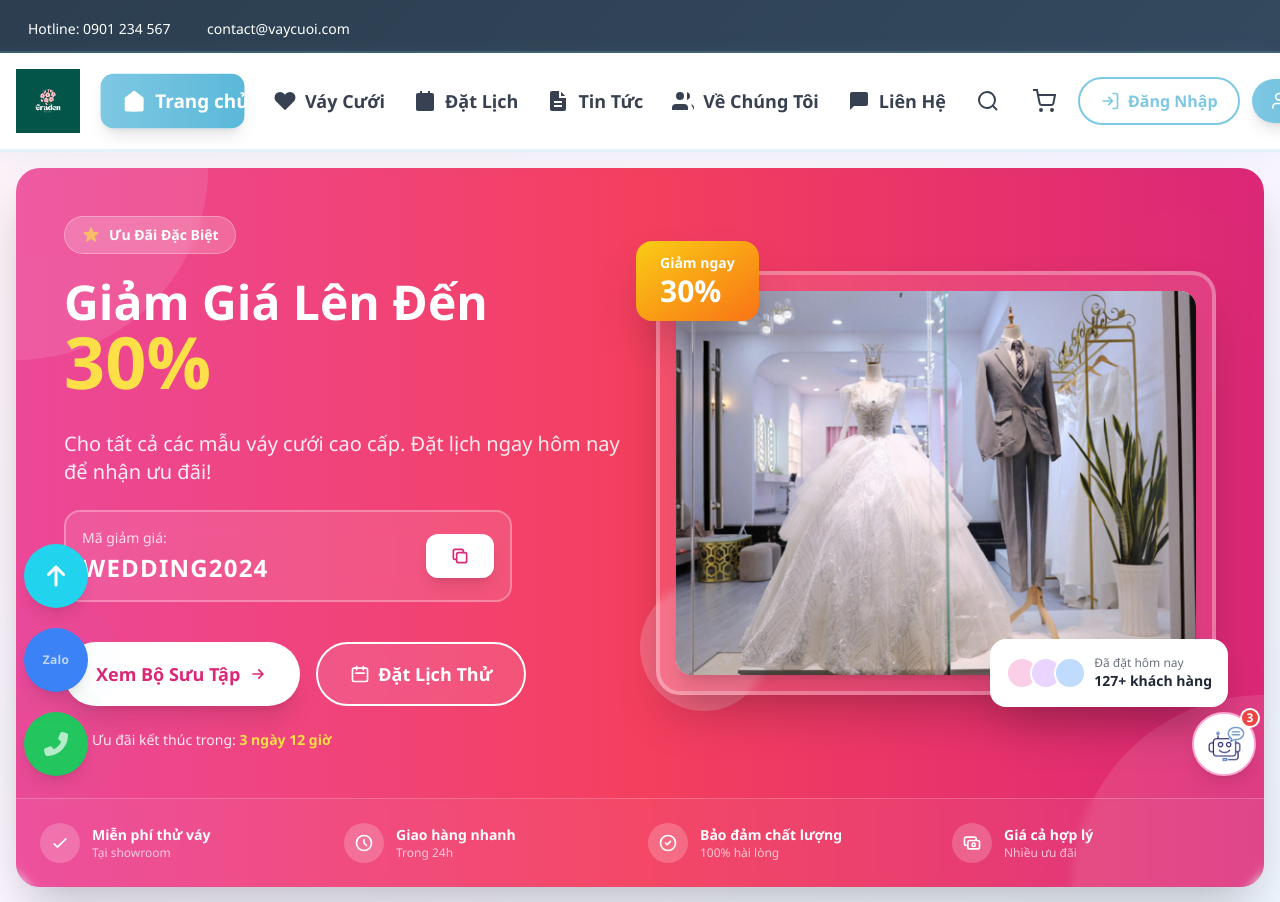
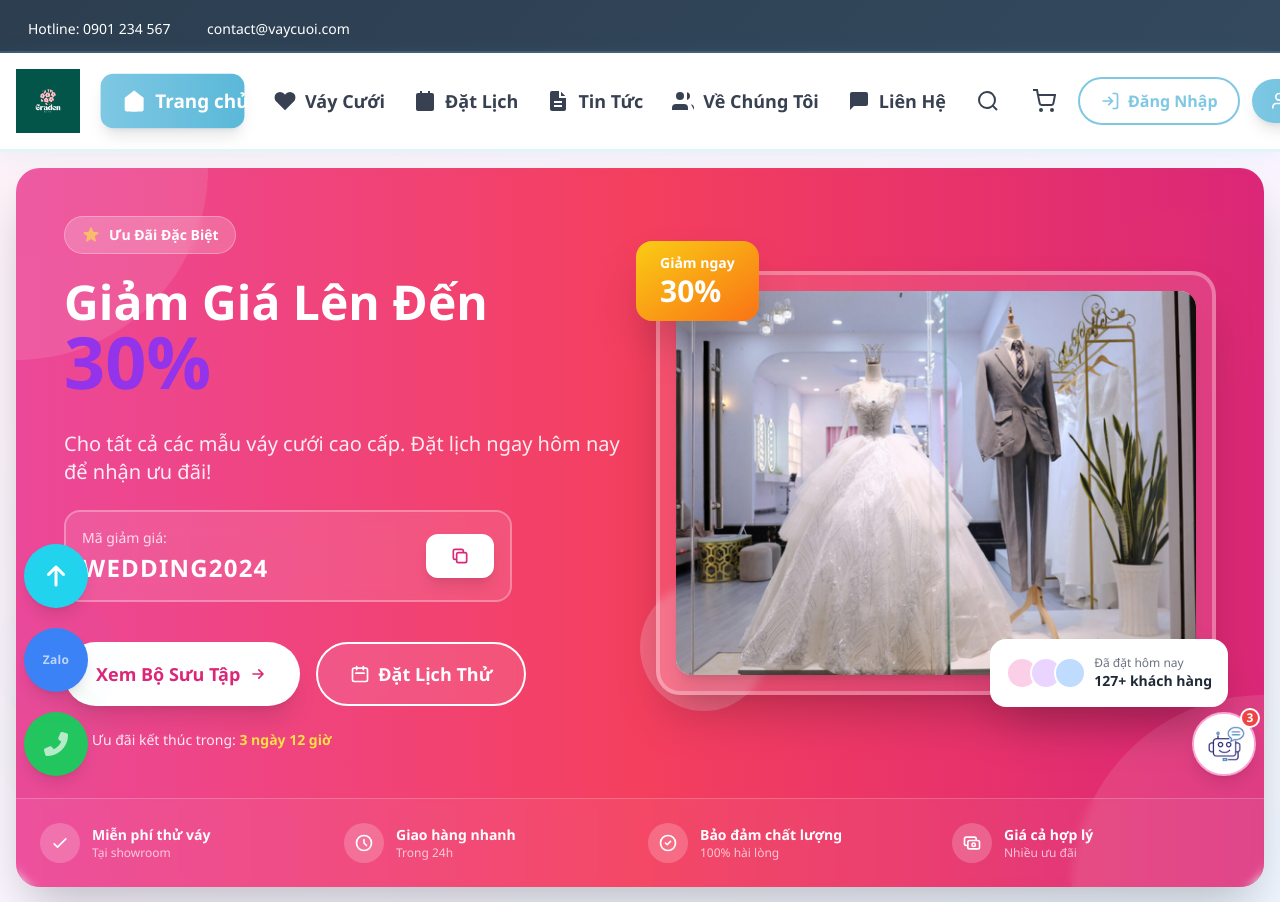
Before and after one commit to KyThuatTVU/DuAn_VayCuoi, a PHP site: page /wedding-dress/ in a window 1280 px wide. Shown: the top 902 px of the page. Run offline with PHP 8.4, Linux system fonts and the light colour scheme; data comes from the database, SQL or seed files in the repository; data that the repository does not hold is empty; some libraries are stand-ins or nearby versions.

Commit message:
Cập nhật banner

```diff
--- a/index.php
+++ b/index.php
@@ -47,7 +47,7 @@ require_once 'includes/header.php';
                     <!-- Main Heading -->
                     <h2 class="text-4xl md:text-5xl font-bold leading-tight">
                         Giảm Giá Lên Đến
-                        <span class="block text-6xl md:text-7xl text-yellow-300 mt-2 animate-bounce">30%</span>
+                        <span class="block text-6xl md:text-7xl text-purple-600 mt-2 animate-bounce">30%</span>
                     </h2>
 
                     <!-- Description -->
```
